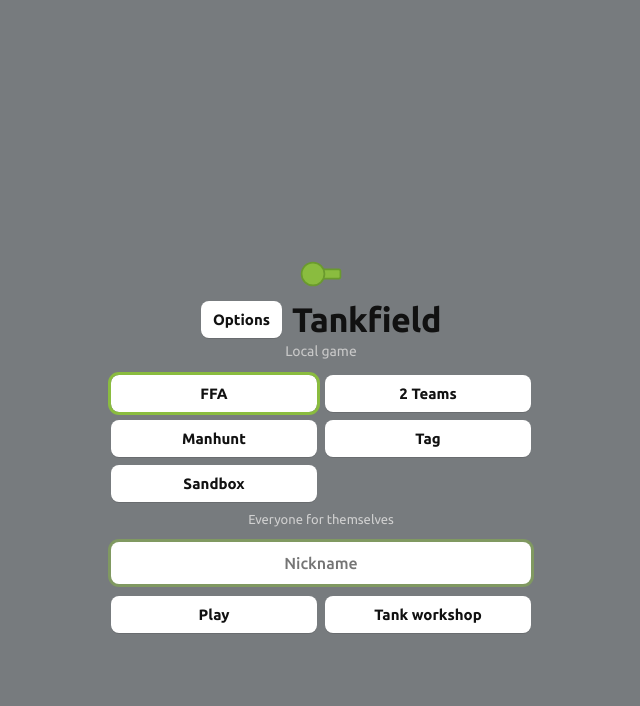
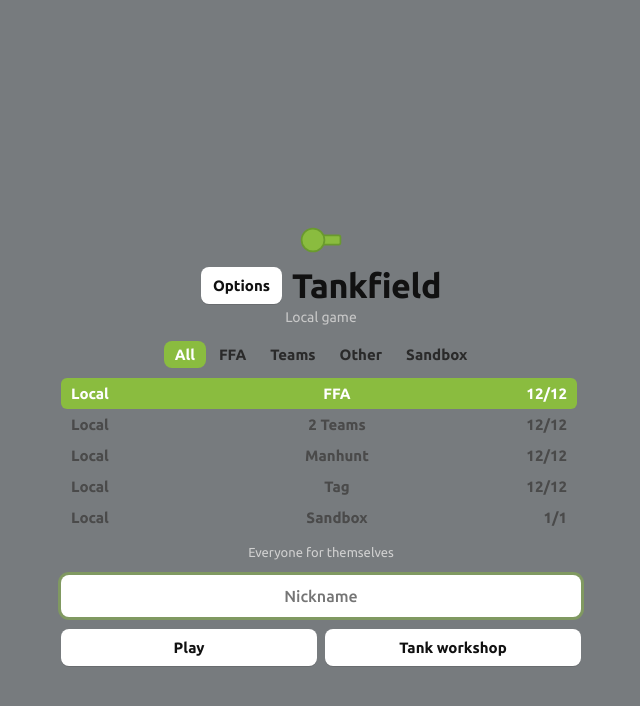
Before and after one commit to Surrplexie/surrplexie.github.io, a Jekyll site: the page tankfield/index.html, which Jekyll copies as it is, in a window 1280 px wide. Shown: the top 706 px of the page, without its empty margins (319-959 px from the left). Built offline with Jekyll 4.4.1, drawn with Linux system fonts in a browser that asks for light colours.

Commit message:
REM-15.08

```diff
--- a/tankfield/css/style.css
+++ b/tankfield/css/style.css
@@ -71,7 +71,7 @@ html, body {
 }
 
 .menu-stack {
-  width: min(420px, 92vw);
+  width: min(520px, 92vw);
   text-align: center;
   pointer-events: auto;
 }
@@ -94,7 +94,6 @@ html, body {
   margin: 0;
 }
 
-.mode-tabs,
 .team-row,
 .action-row {
   display: grid;
@@ -102,9 +101,39 @@ html, body {
   margin: 0 0 10px;
 }
 
-.mode-tabs { grid-template-columns: 1fr 1fr; }
 .team-row { grid-template-columns: 1fr 1fr; }
 .action-row { grid-template-columns: 1fr 1fr; margin-top: 4px; }
+
+.server-filters {
+  display: flex;
+  flex-wrap: wrap;
+  justify-content: center;
+  gap: 4px 2px;
+  margin: 0 0 8px;
+}
+
+.server-list {
+  width: 100%;
+  max-height: 168px;
+  overflow-y: auto;
+  margin: 0 0 10px;
+  padding: 2px 4px 2px 0;
+  scrollbar-width: thin;
+  scrollbar-color: rgba(0, 0, 0, 0.28) transparent;
+}
+
+.server-list::-webkit-scrollbar {
+  width: 8px;
+}
+
+.server-list::-webkit-scrollbar-thumb {
+  background: rgba(0, 0, 0, 0.28);
+  border-radius: 8px;
+}
+
+.srv-region { justify-self: start; }
+.srv-name { justify-self: center; text-align: center; }
+.srv-count { justify-self: end; font-variant-numeric: tabular-nums; }
 
 #start button {
   margin: 0;
@@ -121,9 +150,44 @@ html, body {
   cursor: pointer;
 }
 
-#start .mode-tab.active {
-  outline: 3px solid #8abc3f;
-  outline-offset: 0;
+#start .server-filter {
+  background: transparent;
+  box-shadow: none;
+  color: #2a2a2a;
+  font-size: 15px;
+  font-weight: 700;
+  padding: 5px 11px;
+  border-radius: 8px;
+}
+
+#start .server-filter.active {
+  background: #8abc3f;
+  color: #fff;
+}
+
+#start .server-row {
+  display: grid;
+  grid-template-columns: 88px 1fr 52px;
+  align-items: center;
+  width: 100%;
+  margin: 0;
+  padding: 7px 10px;
+  border-radius: 6px;
+  background: transparent;
+  box-shadow: none;
+  color: #4a4a4a;
+  font-size: 15px;
+  font-weight: 700;
+  text-align: left;
+}
+
+#start .server-row:hover {
+  background: rgba(255, 255, 255, 0.22);
+}
+
+#start .server-row.active {
+  background: #8abc3f;
+  color: #fff;
 }
 
 .team-chip[data-team="blue"] { background: #00b2e1; color: #fff; }
--- a/tankfield/index.html
+++ b/tankfield/index.html
@@ -5,7 +5,7 @@
   <meta name="viewport" content="width=device-width, initial-scale=1" />
   <meta name="robots" content="noindex, nofollow" />
   <title>Tankfield</title>
-  <link rel="stylesheet" href="css/style.css?v=21" />
+  <link rel="stylesheet" href="css/style.css?v=22" />
   <link rel="preconnect" href="https://fonts.googleapis.com" />
   <link rel="preconnect" href="https://fonts.gstatic.com" crossorigin />
   <link href="https://fonts.googleapis.com/css2?family=Ubuntu:wght@400;500;700&display=swap" rel="stylesheet" />
@@ -34,12 +34,39 @@
         <div class="opt-row"><kbd>1</kbd>–<kbd>8</kbd><span>Upgrade stats</span></div>
         <div class="opt-note">Hold fire to send drones to the cursor.</div>
       </div>
-      <div class="mode-tabs" role="tablist">
-        <button type="button" class="mode-tab active" data-mode="ffa">FFA</button>
-        <button type="button" class="mode-tab" data-mode="tdm">2 Teams</button>
-        <button type="button" class="mode-tab" data-mode="manhunt">Manhunt</button>
-        <button type="button" class="mode-tab" data-mode="tag">Tag</button>
-        <button type="button" class="mode-tab" data-mode="sandbox">Sandbox</button>
+      <div class="server-filters" role="tablist">
+        <button type="button" class="server-filter active" data-filter="all">All</button>
+        <button type="button" class="server-filter" data-filter="ffa">FFA</button>
+        <button type="button" class="server-filter" data-filter="teams">Teams</button>
+        <button type="button" class="server-filter" data-filter="other">Other</button>
+        <button type="button" class="server-filter" data-filter="sandbox">Sandbox</button>
+      </div>
+      <div class="server-list" id="server-list" role="listbox" aria-label="Game modes">
+        <button type="button" class="server-row active" data-mode="ffa" data-group="ffa">
+          <span class="srv-region">Local</span>
+          <span class="srv-name">FFA</span>
+          <span class="srv-count">12/12</span>
+        </button>
+        <button type="button" class="server-row" data-mode="tdm" data-group="teams">
+          <span class="srv-region">Local</span>
+          <span class="srv-name">2 Teams</span>
+          <span class="srv-count">12/12</span>
+        </button>
+        <button type="button" class="server-row" data-mode="manhunt" data-group="other">
+          <span class="srv-region">Local</span>
+          <span class="srv-name">Manhunt</span>
+          <span class="srv-count">12/12</span>
+        </button>
+        <button type="button" class="server-row" data-mode="tag" data-group="teams">
+          <span class="srv-region">Local</span>
+          <span class="srv-name">Tag</span>
+          <span class="srv-count">12/12</span>
+        </button>
+        <button type="button" class="server-row" data-mode="sandbox" data-group="sandbox">
+          <span class="srv-region">Local</span>
+          <span class="srv-name">Sandbox</span>
+          <span class="srv-count">1/1</span>
+        </button>
       </div>
       <div id="team-row" class="team-row hidden">
         <button type="button" class="team-chip selected" data-team="blue" id="chip-blue">Blue</button>
@@ -198,8 +225,8 @@
     </div>
   </div>
 
-  <script src="js/defs.js?v=21"></script>
-  <script src="js/game.js?v=21"></script>
-  <script src="js/editor.js?v=21"></script>
+  <script src="js/defs.js?v=22"></script>
+  <script src="js/game.js?v=22"></script>
+  <script src="js/editor.js?v=22"></script>
 </body>
 </html>
--- a/tankfield/js/game.js
+++ b/tankfield/js/game.js
@@ -1770,7 +1770,7 @@
 
   function setMenuMode(mode) {
     menuMode = mode;
-    document.querySelectorAll(".mode-tab").forEach((b) => b.classList.toggle("active", b.dataset.mode === mode));
+    document.querySelectorAll(".server-row").forEach((b) => b.classList.toggle("active", b.dataset.mode === mode));
     const row = document.getElementById("team-row");
     const pickTeam = menuMode === "tdm" || menuMode === "tag";
     if (row) row.classList.toggle("hidden", !pickTeam);
@@ -1787,6 +1787,19 @@
     if (hint) hint.textContent = MODE_HINT[menuMode] || "";
   }
 
+  function setServerFilter(filter) {
+    document.querySelectorAll(".server-filter").forEach((b) => b.classList.toggle("active", b.dataset.filter === filter));
+    document.querySelectorAll(".server-row").forEach((row) => {
+      const show = filter === "all" || row.dataset.group === filter;
+      row.classList.toggle("hidden", !show);
+    });
+    const active = document.querySelector(".server-row.active");
+    if (active && active.classList.contains("hidden")) {
+      const first = document.querySelector(".server-row:not(.hidden)");
+      if (first) setMenuMode(first.dataset.mode);
+    }
+  }
+
   if (els.start) {
     els.start.addEventListener("click", (e) => {
       const btn = e.target.closest("button");
@@ -1796,12 +1809,20 @@
       else if (btn.id === "options-btn") {
         const panel = document.getElementById("options-panel");
         if (panel) panel.classList.toggle("hidden");
-      } else if (btn.classList.contains("mode-tab")) {
+      } else if (btn.classList.contains("server-row")) {
         setMenuMode(btn.dataset.mode);
+      } else if (btn.classList.contains("server-filter")) {
+        setServerFilter(btn.dataset.filter);
       } else if (btn.classList.contains("team-chip")) {
         menuTeam = btn.dataset.team;
         document.querySelectorAll(".team-chip").forEach((b) => b.classList.toggle("selected", b === btn));
       }
+    });
+    els.start.addEventListener("dblclick", (e) => {
+      const row = e.target.closest(".server-row");
+      if (!row || row.classList.contains("hidden")) return;
+      setMenuMode(row.dataset.mode);
+      playSelected();
     });
   }
 
```
